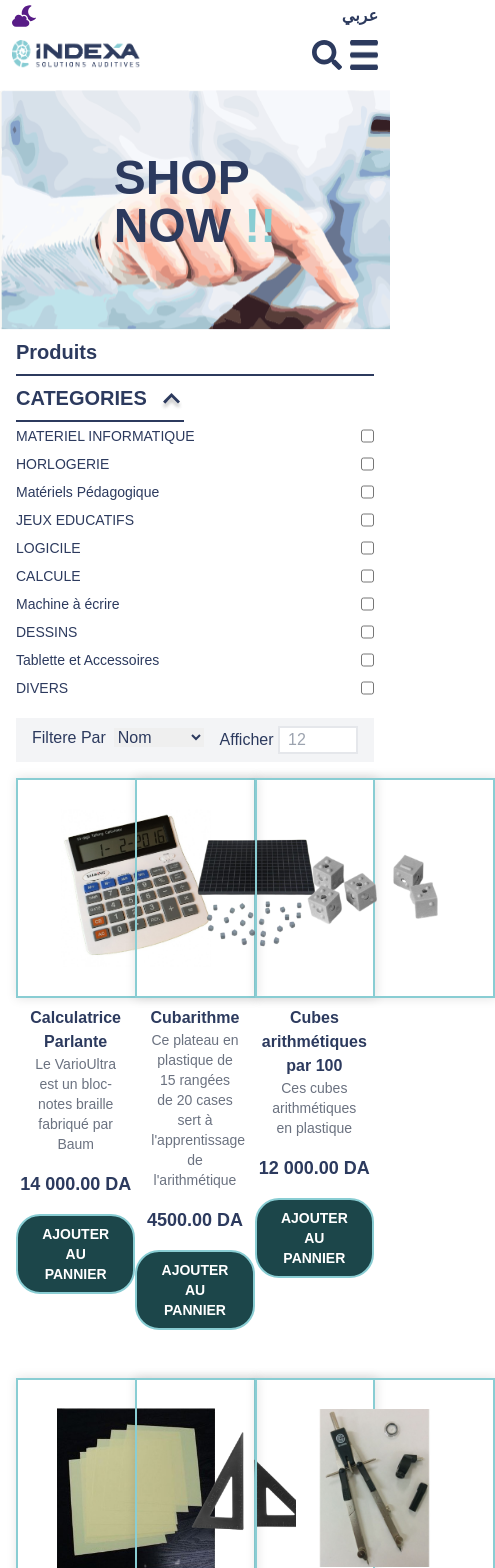
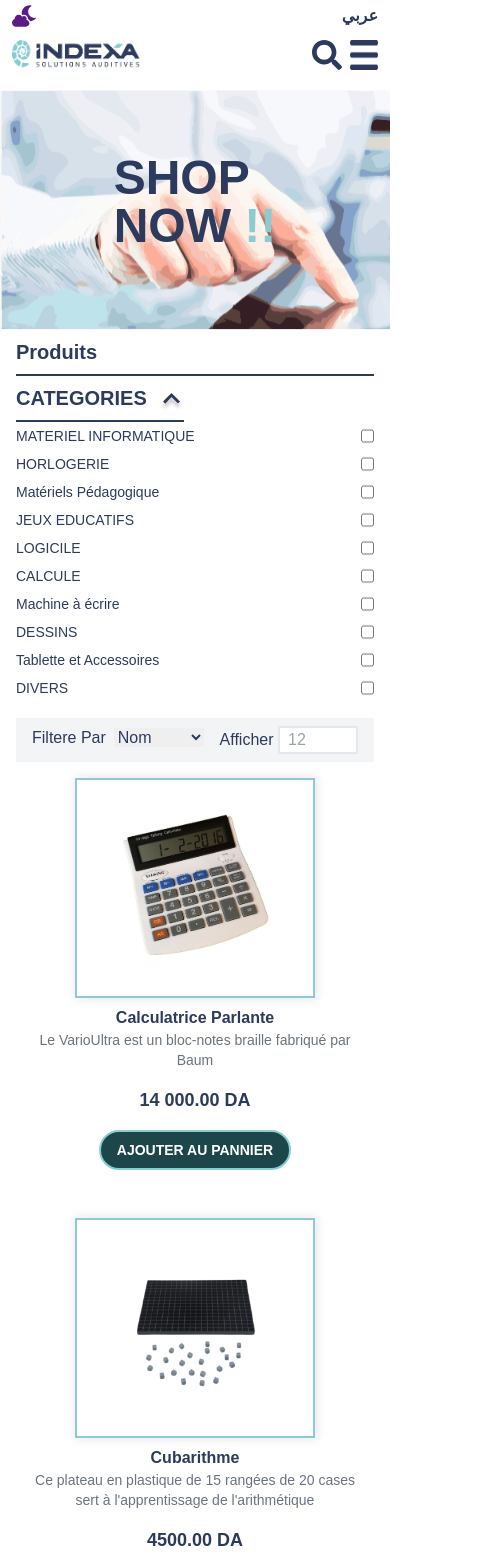
Before and after one commit to abdelbarie/INDEXA_PROJECT, a Next.js app: page /products in a window 390 px wide. Shown: the top 1568 px of the page, 495 px wide, since content can reach past the window. Built offline with nearby package versions, Linux system fonts and the light colour scheme.

Commit message:
add the grid display and the filter by number2

```diff
--- a/pages/products/index.js
+++ b/pages/products/index.js
@@ -113,7 +113,7 @@ const Products = () => {
                <div><button onClick={()=>handleGrid(false)}><FaBars className="text-xl my-auto "/></button></div>
                </div>
             </div>
-             <div className={`${displayGrid ? 'grid grid-cols-3' : 'block'}`}>
+             <div className={`${displayGrid ? 'grid md:grid-cols-3' : 'block'}`}>
              {
                ProductsData.map(( pro , key)=>(
                 <div  className={`${filterNBRProducts > key ? 'block' : 'hidden'}   `}       key={key}>
```
